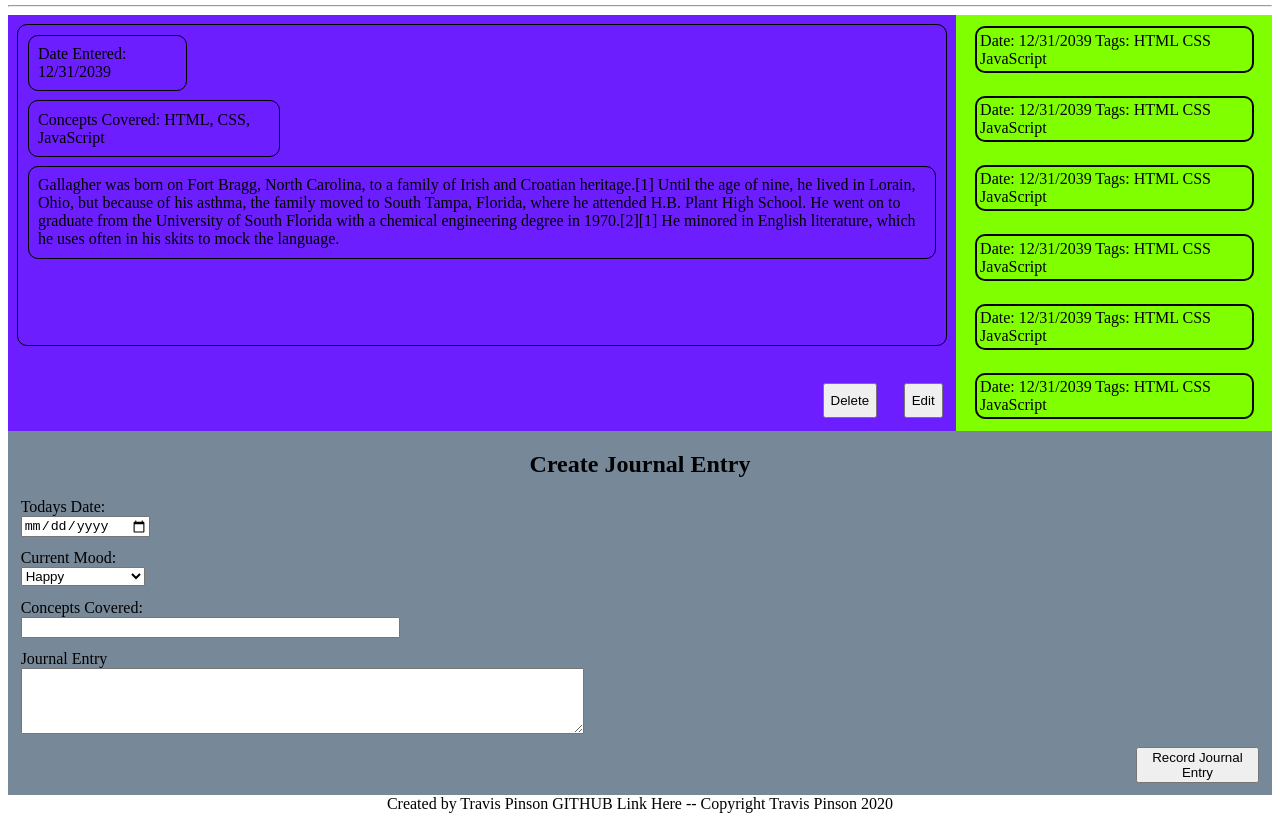
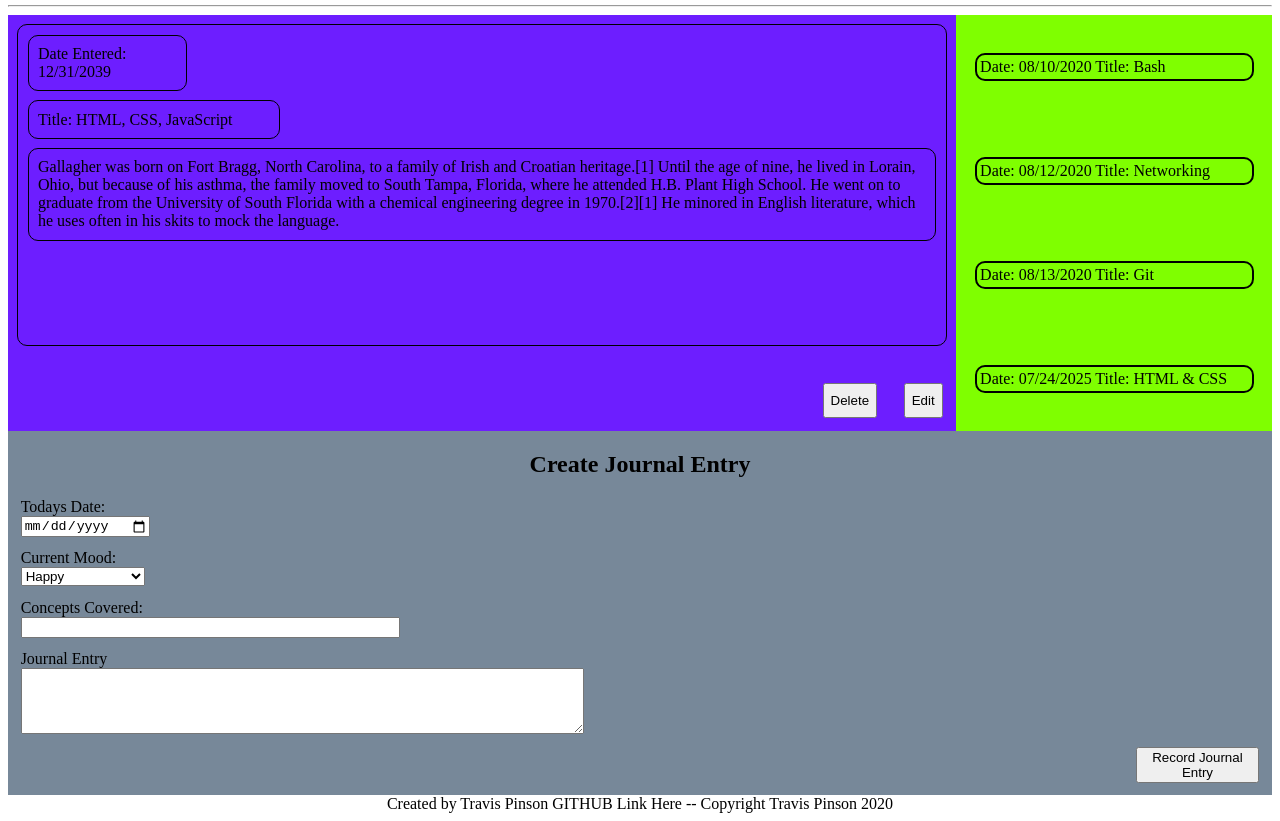
Before and after one commit to TAPinson/Daily-Journal, a plain HTML site: page index.html in a window 1280 px wide. Shown: the part 91-912 px from the top of the page. Drawn offline with Linux system fonts and the light colour scheme.

Commit message:
ch 12 - Rendering collections of Entries - Display list of entries to the dom

```diff
--- a/index.html
+++ b/index.html
@@ -20,8 +20,8 @@
                 <div class="entry-date">
                     Date Entered: 12/31/2039
                 </div>
-                <div class="entry-tags">
-                    Concepts Covered: HTML, CSS, JavaScript
+                <div class="entry-title">
+                    Title: HTML, CSS, JavaScript
                 </div>
                 <div class="entry-entry">
                 Gallagher was born on Fort Bragg, North Carolina, to a family of Irish and Croatian heritage.[1]
@@ -35,13 +35,7 @@
             <button class="entry_edit">Edit</button>
             </div>
         </div>
-        <aside>
-            <div class="postTab">Date: 12/31/2039 Tags: HTML CSS JavaScript</div>
-            <div class="postTab">Date: 12/31/2039 Tags: HTML CSS JavaScript</div>
-            <div class="postTab">Date: 12/31/2039 Tags: HTML CSS JavaScript</div>
-            <div class="postTab">Date: 12/31/2039 Tags: HTML CSS JavaScript</div>
-            <div class="postTab">Date: 12/31/2039 Tags: HTML CSS JavaScript</div>
-            <div class="postTab">Date: 12/31/2039 Tags: HTML CSS JavaScript</div>
+        <aside id="postsAside">
 
         </aside>
     </section>
@@ -65,5 +59,6 @@
     <footer>
         Created by Travis Pinson GITHUB Link Here -- Copyright Travis Pinson 2020
     </footer>
+    <script type="module" src="scripts/main.js"></script>
 </body>
 </html>
--- /dev/null
+++ b/scripts/JournalDataProvider.js
@@ -0,0 +1,51 @@
+/*
+ *   Journal data provider for Daily Journal application
+ *
+ *      Holds the raw data about each entry and exports
+ *      functions that other modules can use to filter
+ *      the entries for different purposes.
+ */
+
+// This is the original data.
+const journal = [
+    {
+        id: 1,
+        date: "07/24/2025",
+        concept: "HTML & CSS",
+        entry: "We talked about HTML components and how to make grid layouts with Flexbox in CSS.",
+        mood: "Ok"
+    },
+    {
+        id: 2,
+        date: "08/10/2020",
+        concept: "Bash",
+        entry: "We talked about some basic bash commands for terminal.",
+        mood: "Happy"
+    },
+    {
+        id: 3,
+        date: "08/12/2020",
+        concept: "Networking",
+        entry: "Met big sibling Connor. He gave me a heads up to be sure to pay attention closely to GIT",
+        mood: "Happy"
+    },
+    {
+        id: 4,
+        date: "08/13/2020",
+        concept: "Git",
+        entry: "We learned the basics of git and were put into groups for our group project. I was on the pomelos",
+        mood: "Happy"
+    }
+]
+
+/*
+    You export a function that provides a version of the
+    raw data in the format that you want
+*/
+export const useJournalEntries = () => {
+    const sortedByDate = journal.sort(
+        (currentEntry, nextEntry) =>
+            Date.parse(currentEntry.date) - Date.parse(nextEntry.date)
+    )
+    return sortedByDate
+}
--- /dev/null
+++ b/scripts/JournalEntry.js
@@ -0,0 +1,15 @@
+// responsible for rendering a single journal entry
+
+/*
+ *  Purpose: To render a single journal entry as an
+ *           HTML representation of the data
+ */
+
+export const JournalEntryComponent = (entry) => {
+    return `
+        <section id="entry--${entry.id}" class="journalEntry">
+            Display the entry's full text, and the date
+            it was entered here.
+        </section>
+    `
+}
--- /dev/null
+++ b/scripts/JournalEntryList.js
@@ -0,0 +1,29 @@
+// responsible for rendering a list of entry components
+
+/*
+ *  Purpose:
+ *    To render as many journal entry components as
+ *    there are items in the collection exposed by the
+ *    data provider component
+ */
+import { useJournalEntries } from "./JournalDataProvider.js"
+import { JournalEntryComponent } from "./JournalEntry.js"
+
+// DOM reference to where all entries will be rendered
+const entryLog = document.querySelector("#postsAside")
+
+export const EntryListComponent = () => {
+    // Use the journal entry data from the data provider component
+    const entries = useJournalEntries()
+
+    for (const entry of entries) {
+        /*
+            Invoke the component that returns an
+            HTML representation of a single entry
+        */
+        entryLog.innerHTML += `
+        <div class="postTab">Date: ${entry.date} Title: ${entry.concept}</div>
+
+        `
+    }
+}
--- a/scripts/main.js
+++ b/scripts/main.js
@@ -0,0 +1,10 @@
+console.log("JavaScript attachment confirmed");
+
+import { useJournalEntries } from './JournalDataProvider.js';
+import { EntryListComponent } from './JournalEntryList.js';
+console.log(useJournalEntries());
+
+
+
+
+EntryListComponent();
--- a/styles/main.css
+++ b/styles/main.css
@@ -38,7 +38,7 @@ header {
     border-radius: 10px;
 }
 
-.entry-tags {
+.entry-title {
     border: 1px solid;
     max-width: 25%;
     margin: 1%;
@@ -83,7 +83,7 @@ header {
      margin: 1em;
  }
 
- aside {
+ #postsAside {
     background-color: chartreuse;
     width: 25%;
     display: flex;
```
